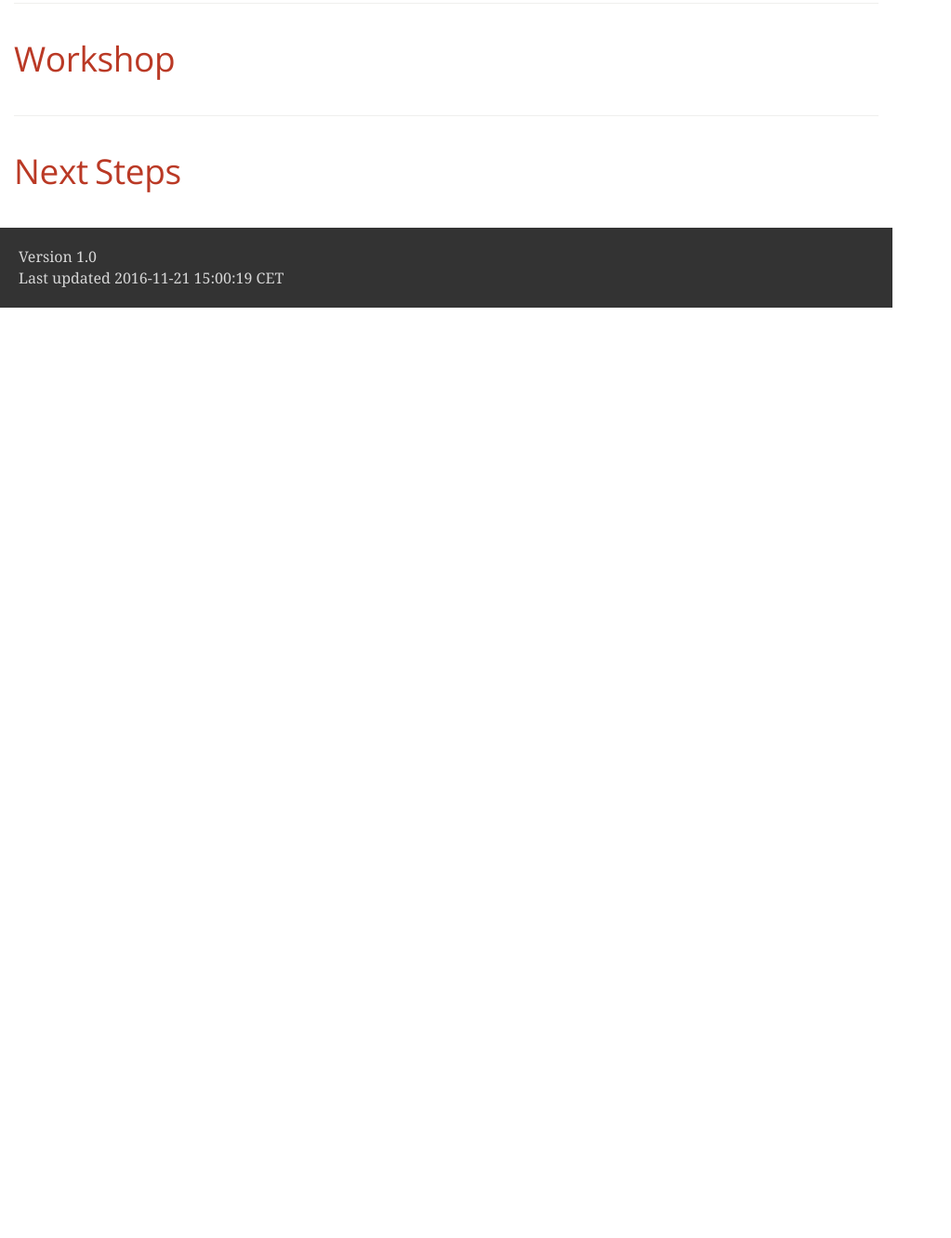
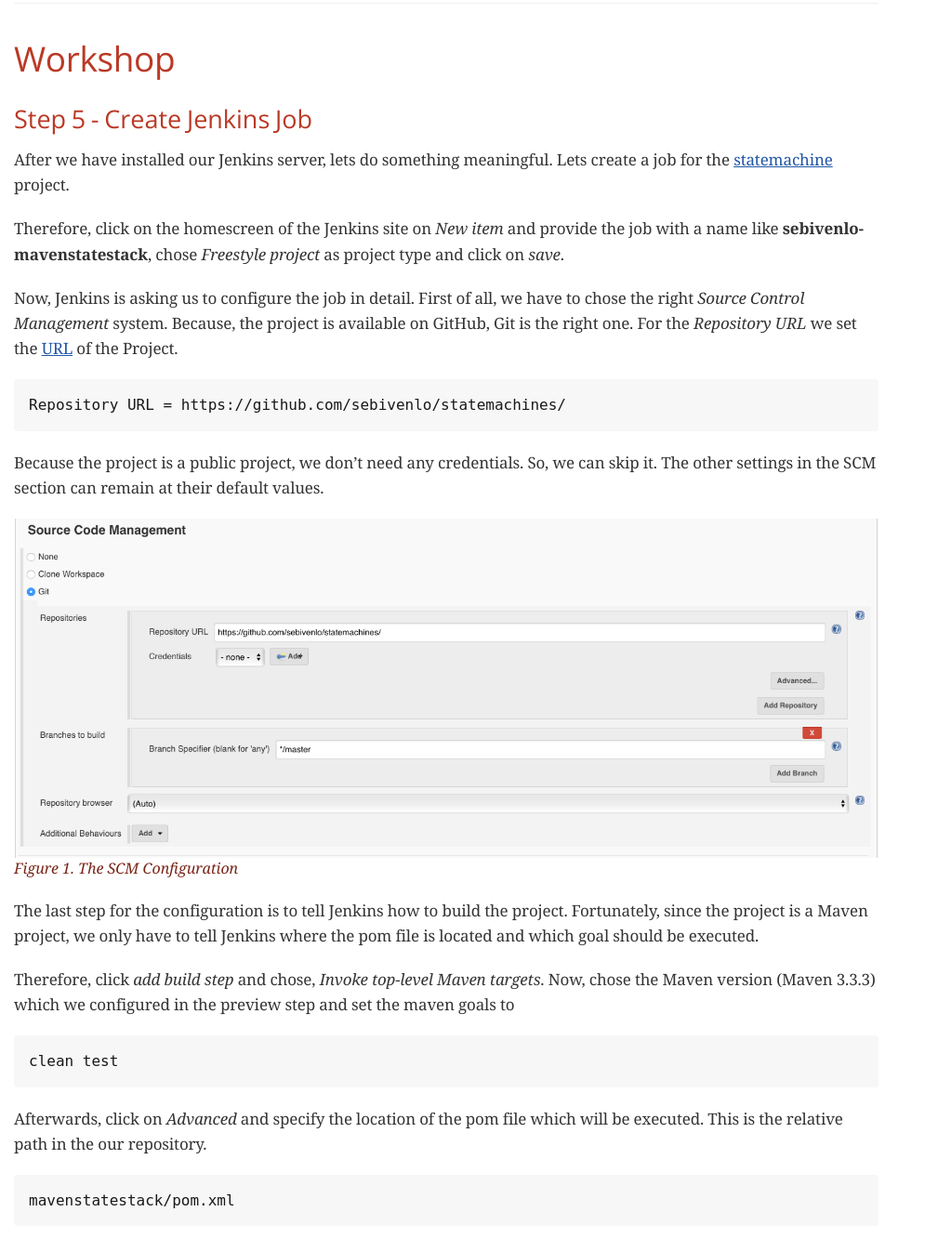
Before and after one commit to sebivenlo/jenkins, a plain HTML site: page index.html in a window 1280 px wide. Shown: the part 1208-2540 px from the top of the page at 93% size, without its empty margins (0-1023 px from the left). Before the commit the page ends 1539 px from the top, so only its background shows below. Drawn offline with nearby package versions, Linux system fonts and the light colour scheme; a web font is replaced by a local one.

Commit message:
added step 5 - create jenkins job

```diff
--- a/index.html
+++ b/index.html
@@ -435,7 +435,11 @@ body.book #toc,body.book #preamble,body.book h1.sect0,body.book .sect1>h2{page-b
 <li><a href="#_setup">Setup</a></li>
 </ul>
 </li>
-<li><a href="#_workshop">Workshop</a></li>
+<li><a href="#_workshop">Workshop</a>
+<ul class="sectlevel2">
+<li><a href="#_step_5_create_jenkins_job">Step 5 - Create Jenkins Job</a></li>
+</ul>
+</li>
 <li><a href="#_next_steps">Next Steps</a></li>
 </ul>
 </div>
@@ -506,7 +510,69 @@ git checkout -f step-0</code></pre>
 <div class="sect1">
 <h2 id="_workshop">Workshop</h2>
 <div class="sectionbody">
-
+<div class="sect2">
+<h3 id="_step_5_create_jenkins_job">Step 5 - Create Jenkins Job</h3>
+<div class="paragraph">
+<p>After we have installed our Jenkins server, lets do something meaningful. Lets create a job for the <a href="https://github.com/sebivenlo/statemachines">statemachine</a> project.</p>
+</div>
+<div class="paragraph">
+<p>Therefore, click on the homescreen of the Jenkins site on <em>New item</em> and provide the job with a name like <strong>sebivenlo-mavenstatestack</strong>, chose <em>Freestyle project</em> as project type and click on <em>save</em>.</p>
+</div>
+<div class="paragraph">
+<p>Now, Jenkins is asking us to configure the job in detail. First of all, we have to chose the right <em>Source Control Management</em> system. Because, the project is available on GitHub, Git is the right one. For the <em>Repository URL</em> we set the <a href="https://github.com/sebivenlo/statemachines">URL</a> of the Project.</p>
+</div>
+<div class="listingblock">
+<div class="content">
+<pre class="highlight"><code>Repository URL = https://github.com/sebivenlo/statemachines/</code></pre>
+</div>
+</div>
+<div class="paragraph">
+<p>Because the project is a public project, we don&#8217;t need any credentials. So, we can skip it. The other settings in the SCM section can remain at their default values.</p>
+</div>
+<div id="img-scm-configuration" class="imageblock">
+<div class="content">
+<img src="figures/configuration-SCM.png" alt="SCM Configuration">
+</div>
+<div class="title">Figure 1. The SCM Configuration</div>
+</div>
+<div class="paragraph">
+<p>The last step for the configuration is to tell Jenkins how to build the project. Fortunately, since the project is a Maven project, we only have to tell Jenkins where the pom file is located and which goal should be executed.</p>
+</div>
+<div class="paragraph">
+<p>Therefore, click <em>add build step</em> and chose, <em>Invoke top-level Maven targets</em>. Now, chose the Maven version (Maven 3.3.3) which we configured in the preview step and set the maven goals to</p>
+</div>
+<div class="listingblock">
+<div class="content">
+<pre class="highlight"><code class="language-bash" data-lang="bash">clean test</code></pre>
+</div>
+</div>
+<div class="paragraph">
+<p>Afterwards, click on <em>Advanced</em> and specify the location of the pom file which will be executed. This is the relative path in the our repository.</p>
+</div>
+<div class="listingblock">
+<div class="content">
+<pre class="highlight"><code>mavenstatestack/pom.xml</code></pre>
+</div>
+</div>
+<div id="img-maven-build-configuration" class="imageblock">
+<div class="content">
+<img src="figures/configuration-build.png" alt="Maven Build Configuration">
+</div>
+<div class="title">Figure 2. Maven Build Configuration</div>
+</div>
+<div class="paragraph">
+<p>Complete the configuration by clicking on save. So far, so good. Let&#8217;s have a look whether our fellow students did a great job. If we can build and test the project without any issues, everything is fine :) Therefore, chose the job and click on the <em>Build Now</em> button on the left-hand side. Now, there should be a new item at the <em>Build History</em> list at the bottom. Click on it and check the status. You can have a look at the <em>Console Output</em> as well. The result of the <em>Console Output</em> should look something like this:</p>
+</div>
+<div id="img-maven-console-output" class="imageblock">
+<div class="content">
+<img src="figures/console-result.png" alt="Console Output">
+</div>
+<div class="title">Figure 3. Console Output of Maven Build</div>
+</div>
+<div class="paragraph">
+<p>Well done, in this step we learned how we can configure a Jenkins job within the Jenkins environment as well as how we can build the job manually.</p>
+</div>
+</div>
 </div>
 </div>
 <div class="sect1">
@@ -519,7 +585,7 @@ git checkout -f step-0</code></pre>
 <div id="footer">
 <div id="footer-text">
 Version 1.0<br>
-Last updated 2016-11-21 15:00:19 CET
+Last updated 2016-11-21 15:27:05 CET
 </div>
 </div>
 </body>
```
Also changed, not shown: figures/configuration-SCM.png (added), figures/configuration-build.png (added), figures/console-result.png (added), 2 other files.
